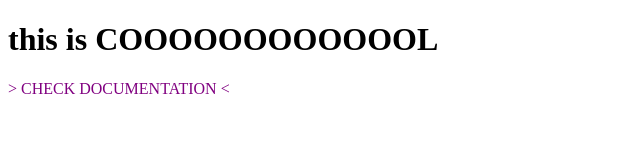
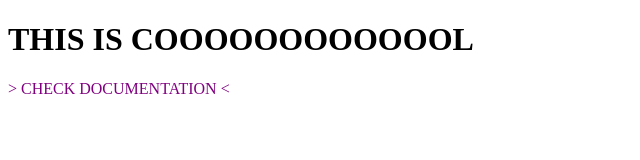
Before and after one commit to riho-tnmr/background-generator, a plain HTML site: page index.html in a window 1280 px wide. Shown: the whole page, without its empty margins (0-640 px from the left). Drawn offline with Linux system fonts and the light colour scheme.

Commit message:
Capitalized the letters

```diff
--- a/index.html
+++ b/index.html
@@ -21,7 +21,7 @@
     </style>
   </head>
   <body>
-    <h1>this is COOOOOOOOOOOOL</h1>
+    <h1>THIS IS COOOOOOOOOOOOL</h1>
     <a href="http://www.testdome.com">Check documentation</a>
   </body>
 </html>
```
